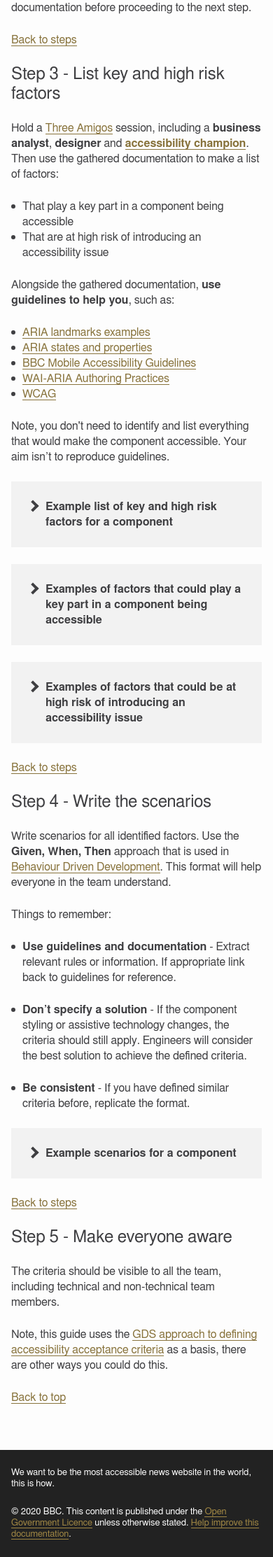
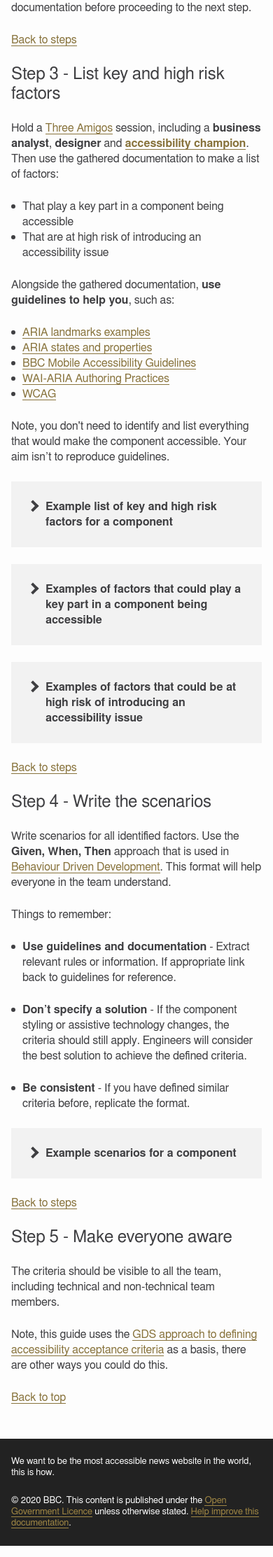
Before and after one commit to bbc/accessibility-news-and-you, a Jekyll site: the page guides/accessibility-acceptance-criteria.html, which Jekyll copies as it is, in a window 390 px wide. Shown: the part 1453-3678 px from the top of the page at 70% size. Built offline with Jekyll 4.4.1, drawn with Linux system fonts in a browser that asks for light colours.

Commit message:
reduce padding bottom from 4 to 3 rem

```diff
--- a/assets/css/default.css
+++ b/assets/css/default.css
@@ -524,7 +524,7 @@ img.image_show-more-updates {
 }
 
 .main {
-  padding: 0 1rem 4rem;
+  padding: 0 1rem 3rem;
 }
 
 .footer {
```
